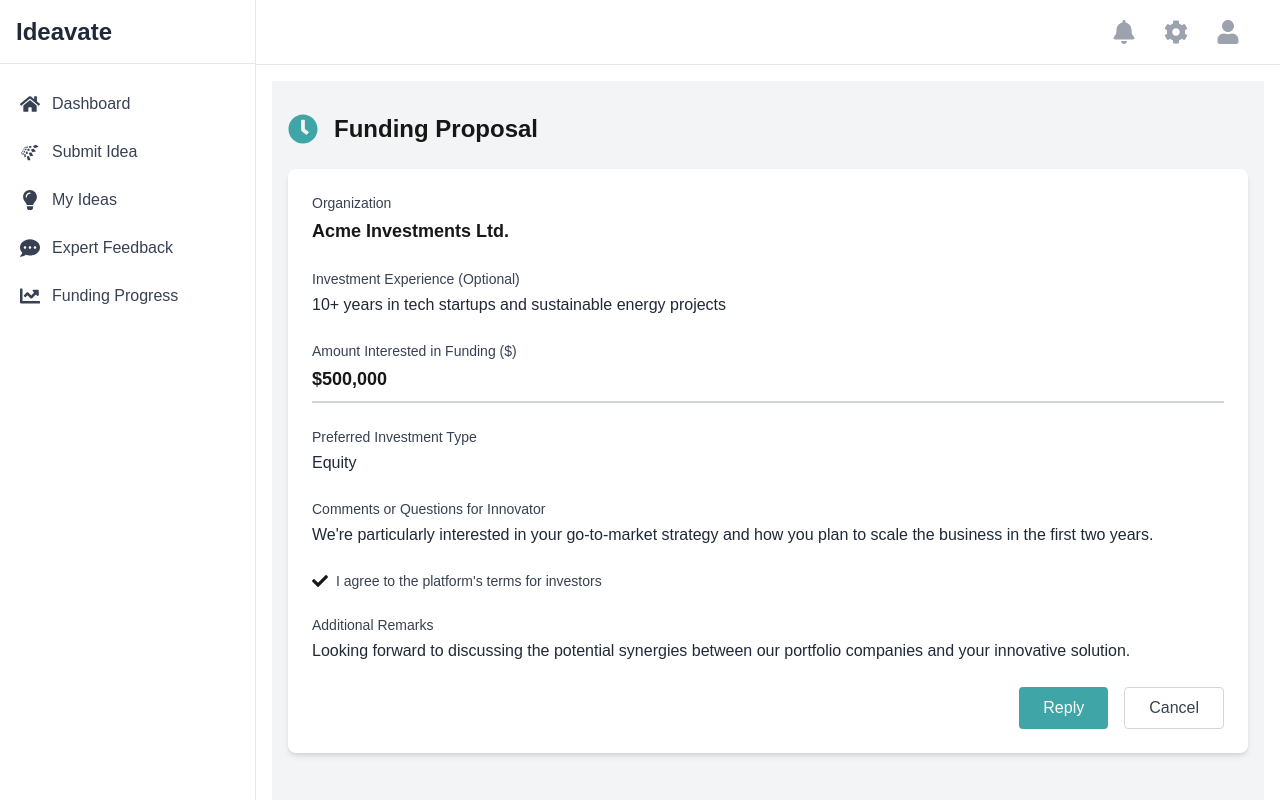
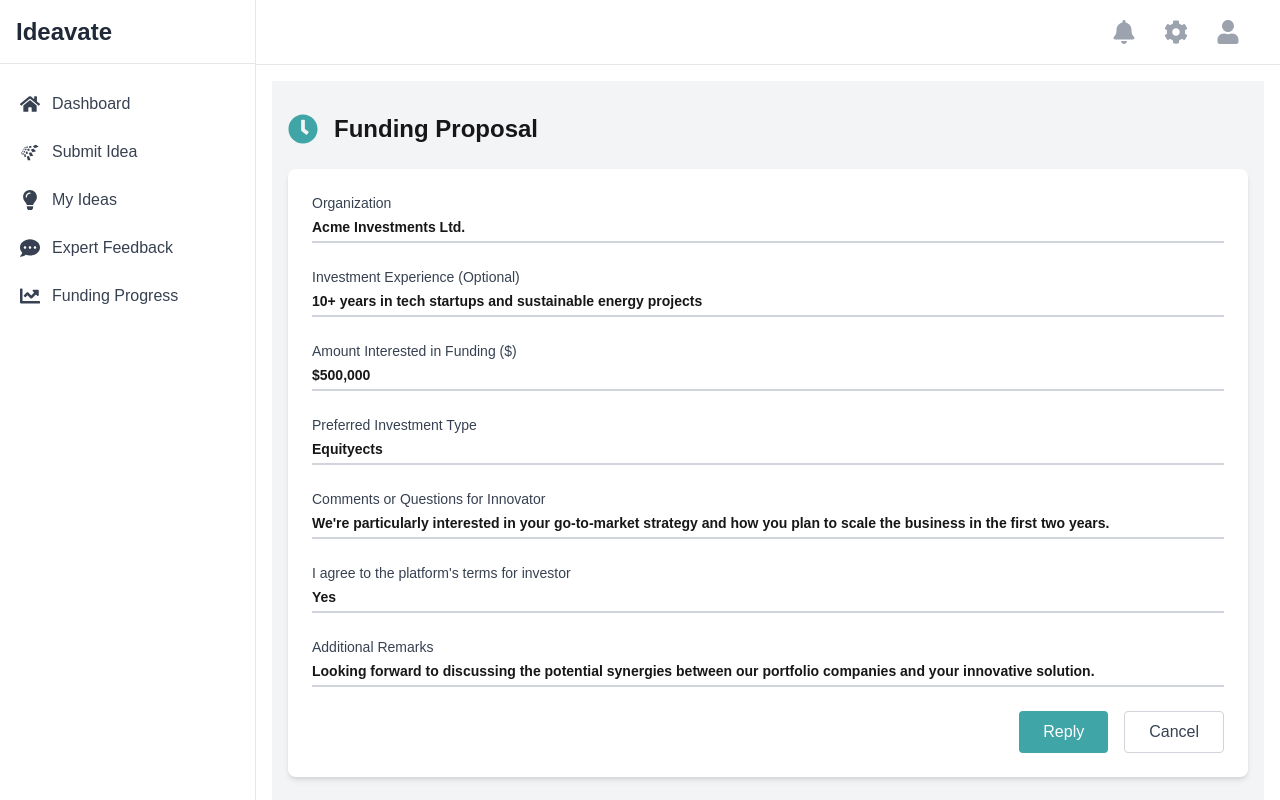
Before and after one commit to sarahannie/Ideavate, a Next.js app: page /innovator/funding in a window 1280 px wide. Built offline with nearby package versions, Linux system fonts and the light colour scheme; no server answers.

Commit message:
last page in innovator done

```diff
--- a/src/Dashboard/Innovators/IdeaDetail/IdeaDetailpage.jsx
+++ b/src/Dashboard/Innovators/IdeaDetail/IdeaDetailpage.jsx
@@ -4,6 +4,7 @@ import { useState } from 'react'
 import { useRouter } from 'next/navigation'
 import { FaUser, FaChartBar, FaDollarSign } from 'react-icons/fa'
 import EvaluationDetails from '../feedback/feedbackpage'
+import FundingProgress from '../funding/funding'
 
 // Mock data (in a real application, you'd fetch this data based on the ID)
 const mockIdeas = [
@@ -136,16 +137,11 @@ export default function IdeaDetail({ id }) {
   )
 
   const renderEvaluationDetails = () => (
-
       <EvaluationDetails />
-
   )
 
   const renderFundingDetails = () => (
-    <div className="bg-white rounded-lg shadow p-6">
-      <h2 className="text-2xl font-bold mb-4">Funding Details</h2>
-      <p>Funding details will be displayed here.</p>
-    </div>
+    <FundingProgress />
   )
 
   return (
--- a/src/Dashboard/Innovators/components/sidebar.jsx
+++ b/src/Dashboard/Innovators/components/sidebar.jsx
@@ -9,7 +9,7 @@ const sidebarItems = [
   { name: 'Submit Idea', icon: FaSchlix, href: '/innovator/submit' },
   { name: 'My Ideas', icon: FaLightbulb, href: '/innovator/idea' },
   { name: 'Expert Feedback', icon: FaCommentDots, href: '/innovator/feedback' },
-  { name: 'Funding Progress', icon: FaChartLine, href: '/innovator/funding-progress' },
+  { name: 'Funding Progress', icon: FaChartLine, href: '/innovator/funding' },
 ]
 
 export function Sidebar({ isOpen, setIsOpen }) {
--- a/src/Dashboard/Innovators/funding/funding.jsx
+++ b/src/Dashboard/Innovators/funding/funding.jsx
@@ -11,43 +11,52 @@ export default function FundingProgress() {
       <div className="bg-white rounded-lg shadow-md p-6 space-y-6">
         <div>
           <label className="block text-sm font-medium text-gray-700 mb-1">Organization</label>
-          <p className="text-lg font-semibold">Acme Investments Ltd.</p>
+          <div className="border-b-2 border-gray-300 pb-1">
+            <p className="text-sm font-semibold">Acme Investments Ltd.</p>
+          </div>
+
         </div>
 
         <div>
           <label className="block text-sm font-medium text-gray-700 mb-1">Investment Experience (Optional)</label>
-          <p className="text-gray-800">10+ years in tech startups and sustainable energy projects</p>
+          <div className="border-b-2 border-gray-300 pb-1">
+            <p className="text-sm font-semibold">10+ years in tech startups and sustainable energy projects</p>
+          </div>
         </div>
 
         <div>
           <label className="block text-sm font-medium text-gray-700 mb-1">Amount Interested in Funding ($)</label>
-          <div className="border-b-2 border-gray-300 pb-2">
-            <p className="text-lg font-semibold">$500,000</p>
+          <div className="border-b-2 border-gray-300 pb-1">
+            <p className="text-sm font-semibold">$500,000</p>
           </div>
         </div>
 
         <div>
           <label className="block text-sm font-medium text-gray-700 mb-1">Preferred Investment Type</label>
-          <p className="text-gray-800">Equity</p>
+          <div className="border-b-2 border-gray-300 pb-1">
+            <p className="text-sm font-semibold">Equityects</p>
+          </div>
         </div>
 
         <div>
           <label className="block text-sm font-medium text-gray-700 mb-1">Comments or Questions for Innovator</label>
-          <p className="text-gray-800">
-            We're particularly interested in your go-to-market strategy and how you plan to scale the business in the first two years.
-          </p>
+          <div className="border-b-2 border-gray-300 pb-1">
+            <p className="text-sm font-semibold">We're particularly interested in your go-to-market strategy and how you plan to scale the business in the first two years.</p>
+          </div>
+        </div>
+        <div>
+          <label className="block text-sm font-medium text-gray-700 mb-1">I agree to the platform's terms for investor</label>
+          <div className="border-b-2 border-gray-300 pb-1">
+            <p className="text-sm font-semibold">Yes</p>
+          </div>
         </div>
 
-        <div className="flex items-center">
-          <FaCheck className="text-green-500 mr-2" />
-          <p className="text-sm text-gray-700">I agree to the platform's terms for investors</p>
-        </div>
 
         <div>
           <label className="block text-sm font-medium text-gray-700 mb-1">Additional Remarks</label>
-          <p className="text-gray-800">
-            Looking forward to discussing the potential synergies between our portfolio companies and your innovative solution.
-          </p>
+          <div className="border-b-2 border-gray-300 pb-1">
+            <p className="text-sm font-semibold">Looking forward to discussing the potential synergies between our portfolio companies and your innovative solution.</p>
+          </div>
         </div>
 
         <div className="flex justify-end space-x-4 mt-8">
```
